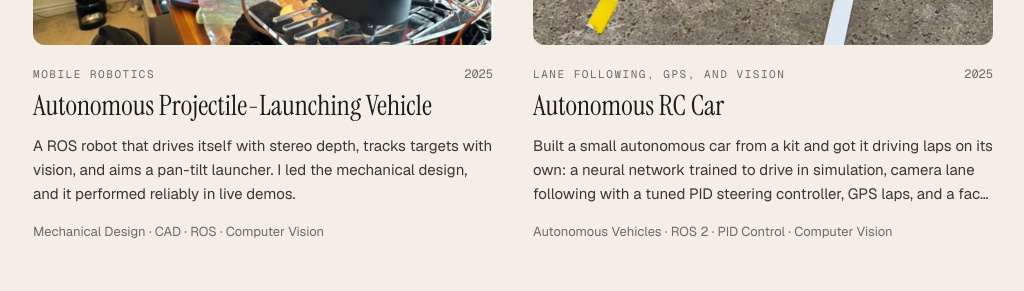
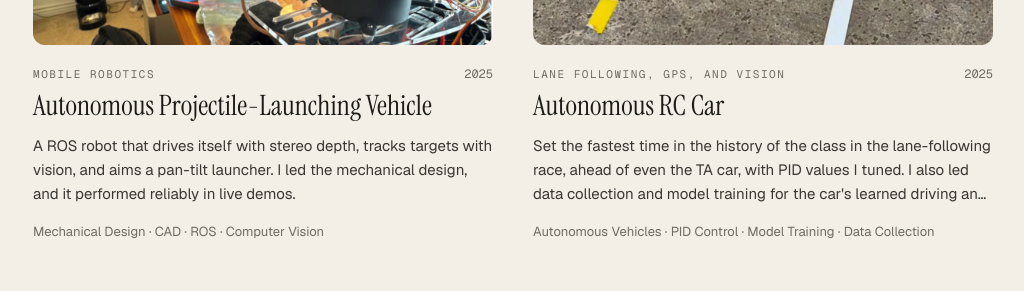
Before and after one commit to sohanlele/sohanlele.github.io, a Next.js app: page /projects in a window 1280 px wide. Shown: the part 2900-3191 px from the top of the page, without its empty margins (127-1151 px from the left). Built offline with nearby package versions, Linux system fonts and the light colour scheme.

Commit message:
Lead the autonomous car page with the class record and tuning work
Remove the spoiler wing, which was not an original design.

```diff
--- a/src/content/projects.ts
+++ b/src/content/projects.ts
@@ -774,10 +774,10 @@ export const projects: Project[] = [
     year: '2025',
     heroImage: '/images/autonomous-car/hero.jpg',
     oneLiner:
-      'Built a small autonomous car from a kit and got it driving laps on its own: a neural network trained to drive in simulation, camera lane following with a tuned PID steering controller, GPS laps, and a face recognition model we trained ourselves.',
-    role: 'Mechanical Lead',
+      'Set the fastest time in the history of the class in the lane-following race, ahead of even the TA car, with PID values I tuned. I also led data collection and model training for the car\'s learned driving and vision.',
+    role: 'Controls tuning, data collection, and model training',
     context: 'Mar 2025 – May 2025 · UCSD ECE/MAE 148 · Team of four',
-    tags: ['Autonomous Vehicles', 'ROS 2', 'PID Control', 'Computer Vision', 'Model Training', 'CAD', '3D Printing'],
+    tags: ['Autonomous Vehicles', 'PID Control', 'Model Training', 'Data Collection', 'Computer Vision', 'ROS 2'],
     problem:
       'The class hands each team a bare RC chassis, a single-board computer, a depth camera, and a GPS unit, and ten weeks to make it drive itself. Before the final project, the car has to earn its autonomy step by step: it has to be built, wired, and mounted so the sensors hold still, then follow a lane with a camera, then lap a course on GPS. The hardest part is the lane follower. A camera on a small, fast car sees glare, shadows, and two kinds of line, and a steering controller that is tuned too hot oscillates across the lane while one tuned too soft runs wide on the curves.',
     insight:
@@ -785,12 +785,12 @@ export const projects: Project[] = [
     solution:
       'We built the car, then brought up each capability in turn. First, each of us trained a neural network to drive: you drive laps by hand in a simulator, the network learns to map camera images to steering and throttle, and then it has to complete three laps on its own. For lane following on the real car, the camera image is filtered by color to isolate the lane lines, the offset of the line from the image center becomes the error, and a PID controller turns that error into a steering command with separate throttle values for straights and turns. The same car then ran three GPS laps for the midterm and hosted the vision work that fed the final project: a face recognition model trained on our own team, and hand-gesture recognition on the depth camera.',
     whatIBuilt: [
-      'Led the mechanical build as the team\'s mechanical engineer: drew the electronics mount plate and designed 3D-printed parts for the car, including a spoiler wing that went through two versions',
-      'Trained a neural network driving model in the DonkeyCar simulator from my own driving data and ran three autonomous laps with it, first on my machine and then on the class\'s remote server',
-      'Lane following on the outdoor track: calibrated the color filter for the yellow and white lines and tuned the PID steering controller and throttle values, first on a test stand and then on the track',
+      'Found the PID steering values that won the class lane-following race with the fastest time in the history of the course, beating the TA car',
+      'Owned data collection and training for the team: drove the laps that produced the training data, trained the neural network driving model in the DonkeyCar simulator, and ran three autonomous laps with it, first on my machine and then on the class\'s remote server',
+      'Lane following on the outdoor track: drew the electronics mount plate the sensors sit on, calibrated the color filter for the yellow and white lines and tuned the PID steering controller and throttle values, first on a test stand and then on the track',
       'Tuned the steering limits (maximum left, straight, maximum right) when the car over-corrected, instead of only lowering gains',
       'Ran the car through center-lane and left-lane following laps',
-      'Vision on the depth camera: the team trained a face recognition model on photos of ourselves, which labels each teammate by name with a confidence score. We then tried hand-gesture recognition with a pretrained model that returns one of eight gestures',
+      'Vision on the depth camera: gathered the photos and trained a face recognition model on our own team, which labels each teammate by name with a confidence score. We then tried hand-gesture recognition with a pretrained model that returns one of eight gestures',
     ],
     decisions: [
       'Tune on the test stand first. The PID steering and throttle values were checked with the wheels off the ground before any autonomous run, so a bad gain could not send the car into a wall.',
@@ -828,6 +828,7 @@ export const projects: Project[] = [
       },
     ],
     results: [
+      'Fastest time in the history of the class in the lane-following race, ahead of every other team and the TA car',
       'Three autonomous laps in simulation with my trained driving model, locally and on the remote server',
       'The car followed the lane around the outdoor track on its own, in both center-lane and left-lane modes',
       'Three laps on GPS',
@@ -837,14 +838,13 @@ export const projects: Project[] = [
     learnings: [
       'Calibrate before you tune. Clean inputs and correct actuator limits make a simple controller work',
       'Test stands save hardware. Every new controller ran with the wheels in the air first',
-      'A rigid, well laid-out electronics plate matters more than it looks. Loose sensors show up as noise in everything downstream',
+      'Every team starts from the same kit, so the difference on race day comes down to tuning',
     ],
     status: 'Completed (May 2025). The car became the base for the Autonomous Projectile-Launching Vehicle.',
     inlineImages: [
       { after: 'systemModes', src: '/images/autonomous-car/donkeysim-laps.jpg', alt: 'Screen capture of my trained model driving autonomous laps in the DonkeyCar simulator, with the camera view on the left' },
       { after: 'solution', src: '/images/autonomous-car/track-curve.jpg', alt: 'The car following the lane through a curve on the outdoor track' },
       { after: 'solution', src: '/images/autonomous-car/track-close.jpg', alt: 'The car on the track with its camera mast and electronics plate visible' },
-      { after: 'whatIBuilt', src: '/images/autonomous-car/spoiler-v2-cad.jpg', alt: 'CAD of the 3D-printed spoiler wing for the car, second version' },
       { after: 'results', src: '/images/autonomous-car/track-straight.jpg', alt: 'The car holding the lane on the long straight of the track' },
     ],
     inlineLocalVideos: [{ after: 'results', src: '/files/lane-following.mp4', caption: 'Lane following on the outdoor track, May 2025' }],
```
Also changed, not shown: public/images/autonomous-car/spoiler-v2-cad.jpg (deleted).
